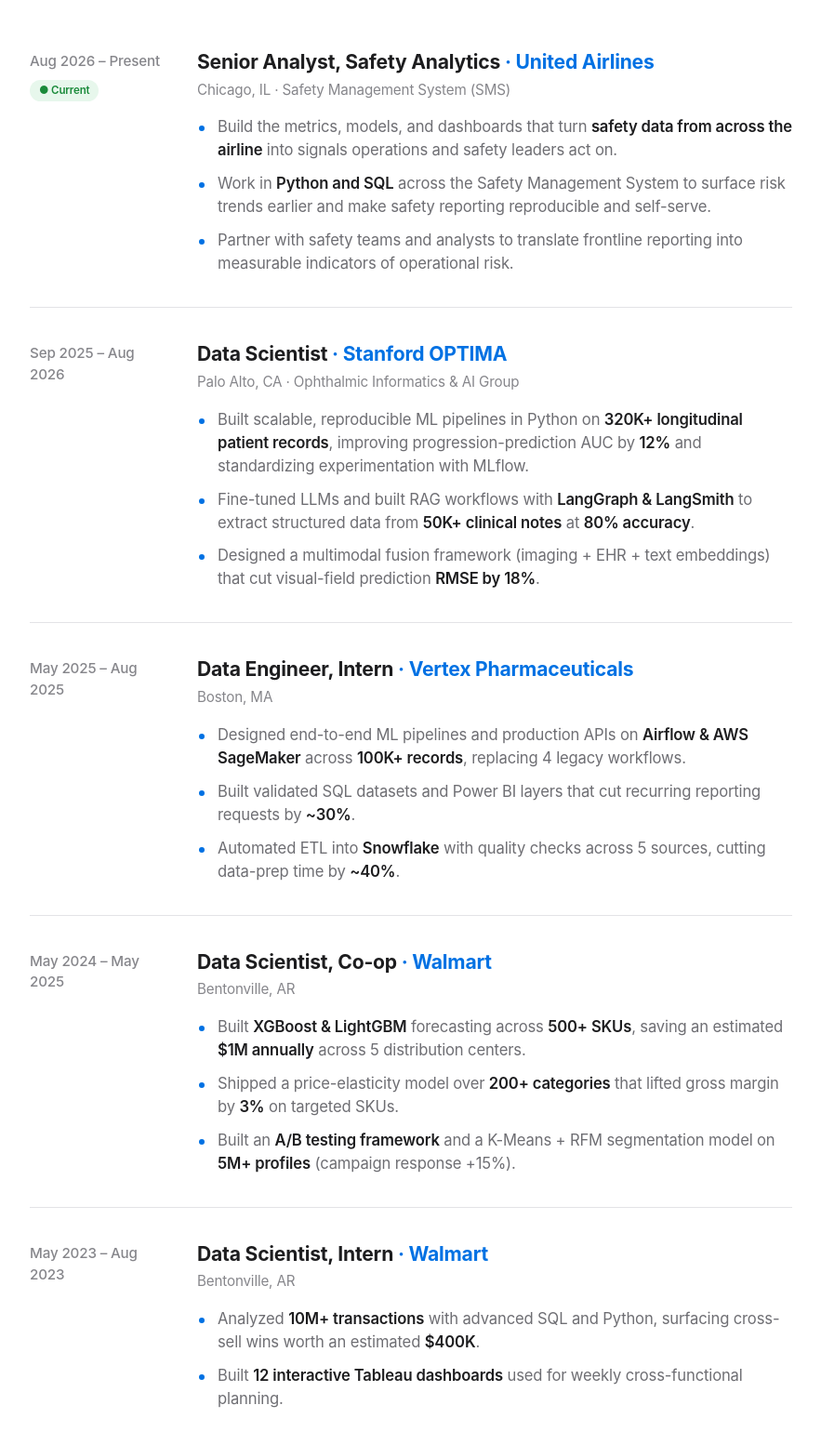
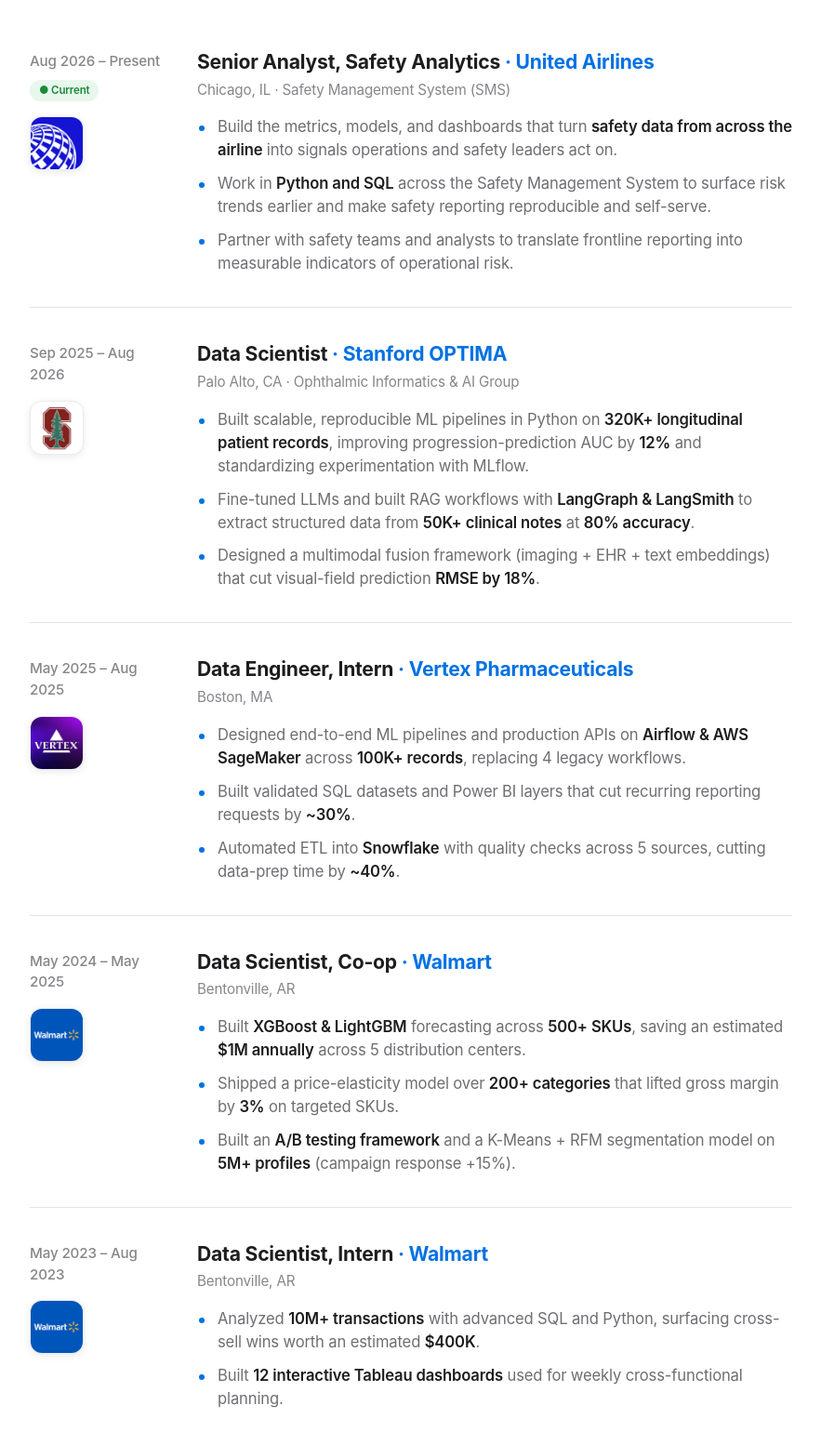
Before and after one commit to SaiMulagan/saimulagan.github.io, a plain HTML site: page index.html in a window 1280 px wide. Shown: the part 4120-5674 px from the top of the page at 93% size, without its empty margins (198-1081 px from the left). Drawn offline with Linux system fonts and the light colour scheme.

Commit message:
Add company logo tiles to the experience timeline
Normalised the four source logos to 256px squares: trimmed the stray
white scanlines off the United tile and the dark frame off the Stanford
one, lifted Stanford's flat grey field to white, and evened out how much
of each tile the mark occupies. Rendered at 58px with a shared radius
and hairline border so all five entries match.

Co-Authored-By: Claude Opus 5 <noreply@anthropic.com>
Claude-Session: https://claude.ai/code/session_011hEjMFMKx9h2Ft57Xo8PLx

```diff
--- a/index.html
+++ b/index.html
@@ -203,6 +203,12 @@
   .job:first-child { border-top: 0; }
   .job .when { color: var(--faint); font-size: 0.95rem; font-weight: 500; padding-top: 4px; }
   .job .when .now { display: inline-block; margin-top: 8px; font-size: 0.72rem; font-weight: 600; color: #1a8a3a; background: #e7f7ec; border-radius: 980px; padding: 3px 10px; }
+  .job .when .co-logo {
+    display: block; width: 58px; height: 58px; margin-top: 16px;
+    border-radius: 13px; border: 1px solid rgba(0,0,0,0.08);
+    box-shadow: 0 2px 8px rgba(0,0,0,0.09);
+    object-fit: cover; background: #fff;
+  }
   .job h3 { font-size: 1.32rem; font-weight: 700; letter-spacing: -0.01em; }
   .job h3 .at { color: var(--blue); }
   .job .loc { color: var(--faint); font-size: 0.95rem; margin: 3px 0 16px; }
@@ -264,6 +270,7 @@
     .stat-strip > *:nth-child(2) { border-right: 0; }
     .job { grid-template-columns: 1fr; gap: 8px; }
     .job .when { padding-top: 0; }
+    .job .when .co-logo { width: 42px; height: 42px; border-radius: 11px; margin-top: 10px; }
     section { padding: 76px 0; }
     .hero { padding: 60px 0 0; }
   }
@@ -426,7 +433,8 @@
       <div class="timeline">
 
         <div class="job reveal">
-          <div class="when">Aug 2026 – Present<br /><span class="now">● Current</span></div>
+          <div class="when">Aug 2026 – Present<br /><span class="now">● Current</span>
+            <img class="co-logo" src="logo-united.png" alt="" loading="lazy" onerror="this.remove()" /></div>
           <div>
             <h3>Senior Analyst, Safety Analytics <span class="at">· United Airlines</span></h3>
             <div class="loc">Chicago, IL · Safety Management System (SMS)</div>
@@ -439,7 +447,8 @@
         </div>
 
         <div class="job reveal">
-          <div class="when">Sep 2025 – Aug 2026</div>
+          <div class="when">Sep 2025 – Aug 2026
+            <img class="co-logo" src="logo-stanford.png" alt="" loading="lazy" onerror="this.remove()" /></div>
           <div>
             <h3>Data Scientist <span class="at">· Stanford OPTIMA</span></h3>
             <div class="loc">Palo Alto, CA · Ophthalmic Informatics &amp; AI Group</div>
@@ -452,7 +461,8 @@
         </div>
 
         <div class="job reveal">
-          <div class="when">May 2025 – Aug 2025</div>
+          <div class="when">May 2025 – Aug 2025
+            <img class="co-logo" src="logo-vertex.png" alt="" loading="lazy" onerror="this.remove()" /></div>
           <div>
             <h3>Data Engineer, Intern <span class="at">· Vertex Pharmaceuticals</span></h3>
             <div class="loc">Boston, MA</div>
@@ -465,7 +475,8 @@
         </div>
 
         <div class="job reveal">
-          <div class="when">May 2024 – May 2025</div>
+          <div class="when">May 2024 – May 2025
+            <img class="co-logo" src="logo-walmart.png" alt="" loading="lazy" onerror="this.remove()" /></div>
           <div>
             <h3>Data Scientist, Co-op <span class="at">· Walmart</span></h3>
             <div class="loc">Bentonville, AR</div>
@@ -478,7 +489,8 @@
         </div>
 
         <div class="job reveal">
-          <div class="when">May 2023 – Aug 2023</div>
+          <div class="when">May 2023 – Aug 2023
+            <img class="co-logo" src="logo-walmart.png" alt="" loading="lazy" onerror="this.remove()" /></div>
           <div>
             <h3>Data Scientist, Intern <span class="at">· Walmart</span></h3>
             <div class="loc">Bentonville, AR</div>
```
Also changed, not shown: logo-stanford.png (added), logo-united.png (added), logo-vertex.png (added), logo-walmart.png (added).
